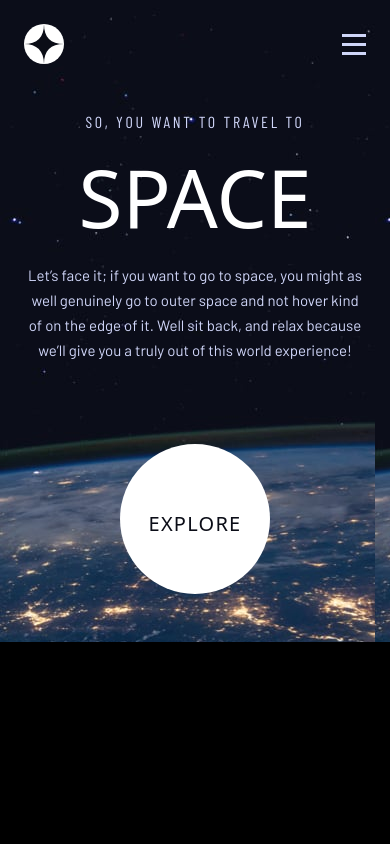
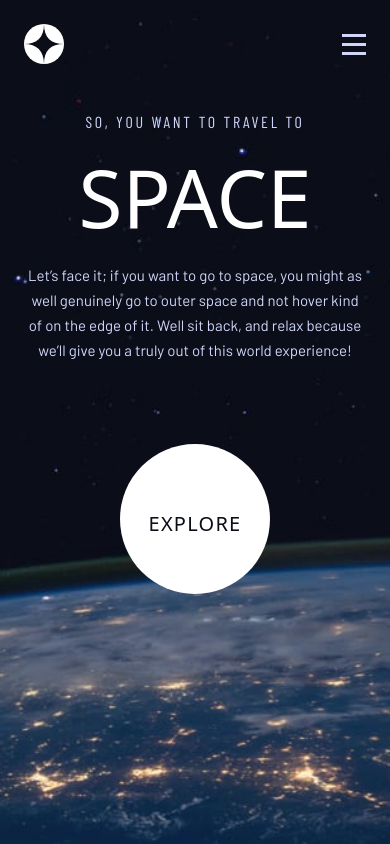
Before and after one commit to gukihuman/space-tourism, a Vue app: page / in a window 390 px wide. Built offline with nearby package versions, Linux system fonts and the light colour scheme; a web font is replaced by a local one.

Commit message:
Mobile navigation

```diff
--- a/src/App.vue
+++ b/src/App.vue
@@ -1,11 +1,13 @@
 <template lang="pug">
 
-div(class="bg-home-sm")
+div(class="bg-home-sm bg-cover h-screen")
   MobileNav(v-if="showNav")
   header(class="flex items-center p-6 justify-between")
     img(src="@/assets/shared/logo.svg" alt="Logo" class="w-10")
-    button(@click="toggleNav")
+    button(v-if="!showNav" @click="toggleNav")
       img(src="@/assets/shared/icon-hamburger.svg" alt="Menu")
+    button(v-if="showNav" @click="toggleNav" class="absolute top-[34px] right-[26px]")
+      img(src="@/assets/shared/icon-close.svg" alt="Close menu")
   router-view
 
 </template>
--- a/src/assets/tailwind.css
+++ b/src/assets/tailwind.css
@@ -5,7 +5,18 @@
 @tailwind utilities;
 
 @layer components {
-  .router-link-active {
-    @apply text-slate-600;
+  .mobile-nav.router-link-active {
+    @apply after:w-1 after:h-[31px] after:bg-white after:mt-[2px]
+      after:absolute after:right-0;
+  }
+  @supports (backdrop-filter: blur(1px)) {
+    .backdrop-mobile-filter {
+      @apply backdrop-blur-[81.5485px];
+    }
+  }
+  @supports not (backdrop-filter: blur(1px)) {
+    .backdrop-mobile-filter {
+      @apply bg-gradient-to-b from-gray-900 to-gray-700 !important;
+    }
   }
 }
--- a/src/components/MobileNav.vue
+++ b/src/components/MobileNav.vue
@@ -1,9 +1,31 @@
 <template lang="pug">
 
-nav(class="absolute right-0")
-  router-link(to="/") 00 Home
-  router-link(to="/destination") 01 Destination
-  router-link(to="/crew") 02 Crew
-  router-link(to="/technology") 03 Technology
+div(class="absolute right-0 w-[254px] h-screen bg-white/[.04] \
+  backdrop-mobile-filter")
+  nav(class="font-barlow-condensed text-base leading-[19px] tracking-[2.7px] \
+    text-white flex flex-col mt-[111px] gap-5 ")
+    router-link(
+        v-for="(link, linkId, i) in links"
+        :key="i"
+        :to="`${link[1]}`"
+        class="mobile-nav h-[31px] flex items-center"
+      )
+      span(class="font-bold ml-8") {{ linkId }}
+      span(class="ml-3") {{ link[0] }}
 
 </template>
+
+<script>
+export default {
+  data() {
+    return {
+      links: {
+        "00": ["HOME", "/"],
+        "01": ["DESTINATION", "/destination"],
+        "02": ["CREW", "/crew"],
+        "03": ["TECHNOLOGY", "/technology"],
+      },
+    };
+  },
+};
+</script>
--- a/tailwind.config.js
+++ b/tailwind.config.js
@@ -40,6 +40,11 @@ module.exports = {
       },
     },
   },
-  plugins: [],
+  plugins: [
+    function ({ addVariant }) {
+      addVariant("child", "& > *");
+      addVariant("child-hover", "& > *:hover");
+    },
+  ],
   safelist: ["router-link-active"],
 };
```
